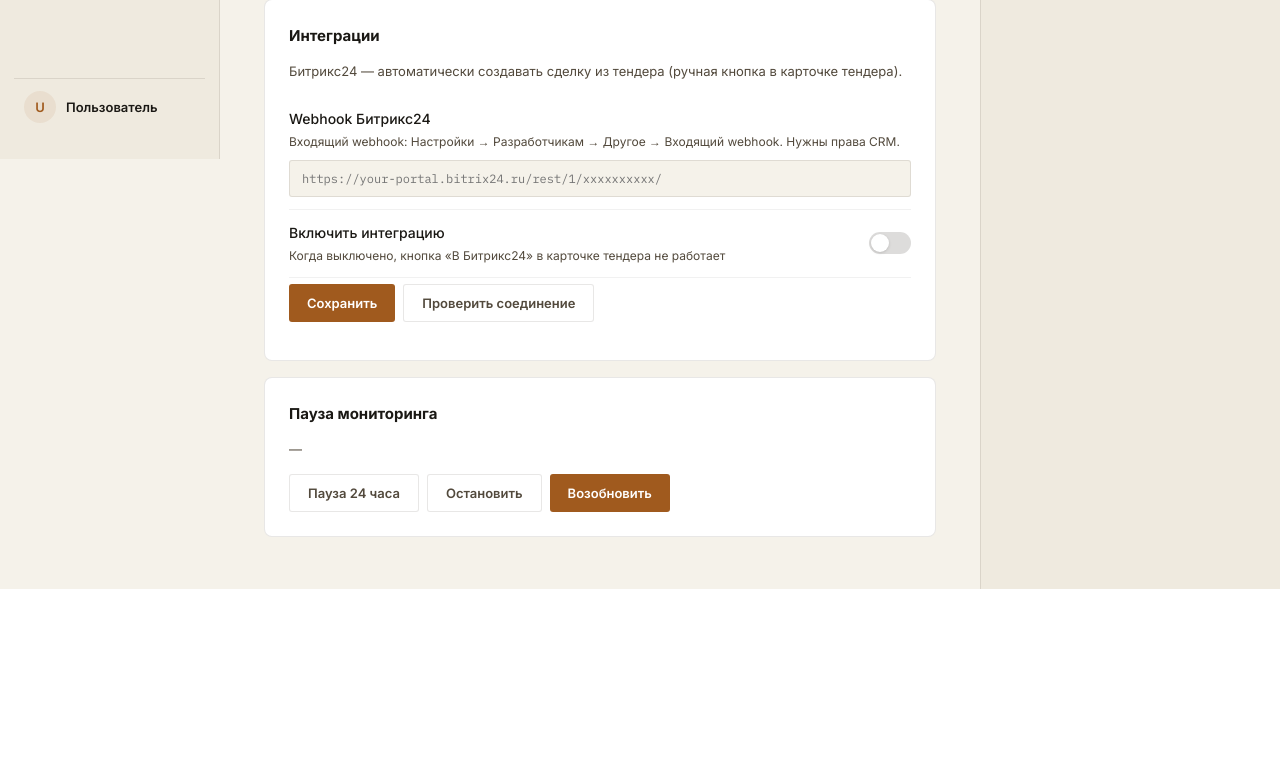
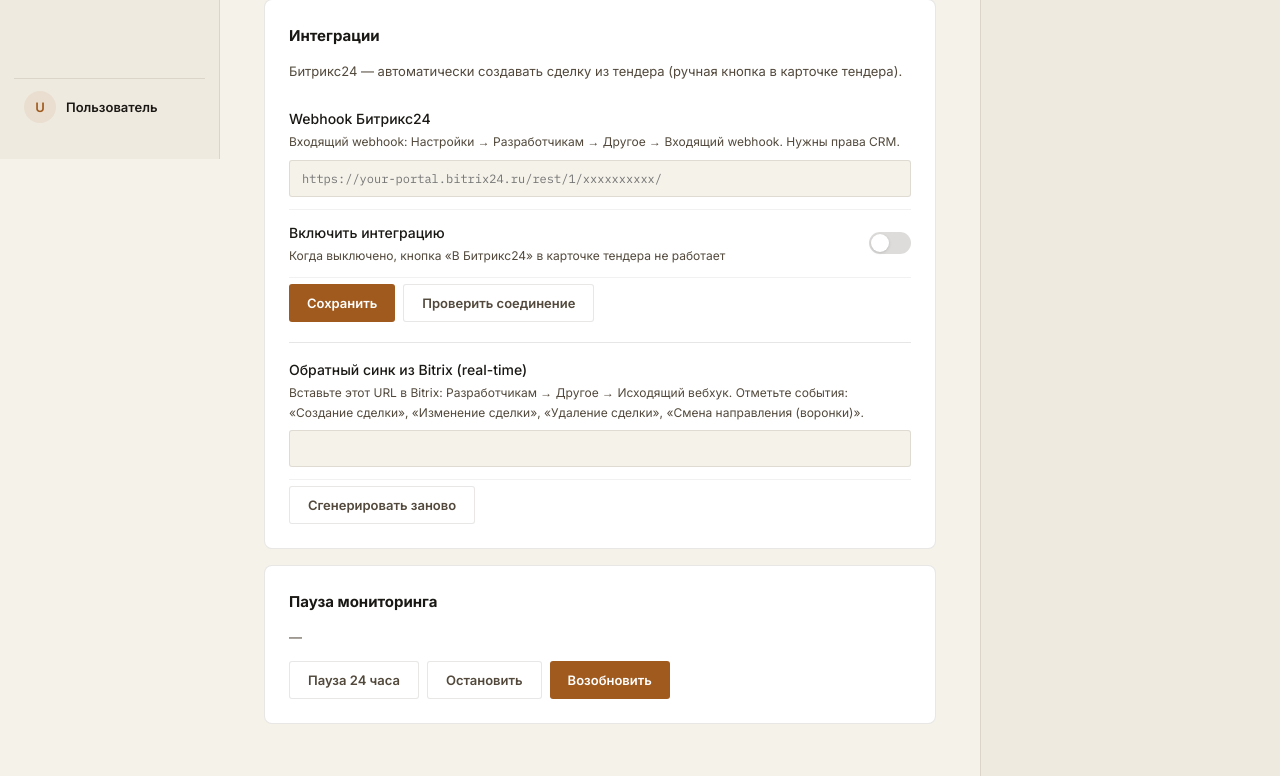
Before and after one commit to nikoly240702/tender-ai-bot, a Python web app: template cabinet/templates/settings.html in a window 1280 px wide. Shown: the part 641-1417 px from the top of the page. Before the commit the page ends 1230 px from the top, so only its background shows below. Run offline with Jinja, Linux system fonts and the light colour scheme; the template is opened without the code that fills it, so the values that code supplies are empty; some web fonts are replaced.

Commit message:
feat(bitrix): settings UI for inbound webhook URL with rotation

```diff
--- a/cabinet/static/js/pages/settings.js
+++ b/cabinet/static/js/pages/settings.js
@@ -33,6 +33,13 @@
     if (bx) bx.value = s.bitrix24_webhook_url || s.bitrix24_webhook || '';
     const bxT = byId('toggle-bitrix');
     if (bxT) bxT.classList.toggle('on', !!s.bitrix24_enabled);
+
+    // Bitrix24 inbound webhook
+    const bxInboundUrl = byId('bx-inbound-url');
+    if (bxInboundUrl) {
+      const inbound = await apiGet('/cabinet/api/settings/bitrix-inbound');
+      if (inbound && inbound.ok) bxInboundUrl.value = inbound.url;
+    }
   }
 
   function tierLabel(t) {
@@ -122,5 +129,26 @@
     });
   }
 
+  const bxInboundRotate = byId('bx-inbound-rotate');
+  if (bxInboundRotate) {
+    bxInboundRotate.addEventListener('click', async (e) => {
+      const btn = e.currentTarget;
+      if (btn.disabled) return;
+      const orig = btn.textContent;
+      btn.disabled = true;
+      btn.textContent = '⏳ Генерируем…';
+      try {
+        const data = await apiPost('/cabinet/api/settings/bitrix-inbound/rotate', {});
+        if (data && data.ok) {
+          byId('bx-inbound-url').value = data.url;
+          Toast.show('✓ Новый URL сгенерирован — обновите его в Bitrix', 'positive');
+        }
+      } finally {
+        btn.disabled = false;
+        btn.textContent = orig;
+      }
+    });
+  }
+
   load();
 })();
--- a/cabinet/templates/settings.html
+++ b/cabinet/templates/settings.html
@@ -80,6 +80,20 @@
     <button class="btn btn-secondary" id="bx-test">Проверить соединение</button>
   </div>
   <p class="desc" id="bx-status" style="margin-top:10px"></p>
+
+  <div class="setting-row" style="margin-top:20px;border-top:1px solid var(--line);padding-top:16px;">
+    <div style="flex:1">
+      <div class="label">Обратный синк из Bitrix (real-time)</div>
+      <div class="hint">
+        Вставьте этот URL в Bitrix: Разработчикам → Другое → Исходящий вебхук.
+        Отметьте события: «Создание сделки», «Изменение сделки», «Удаление сделки», «Смена направления (воронки)».
+      </div>
+      <input type="text" id="bx-inbound-url" readonly style="width:100%;margin-top:8px;padding:10px 12px;border-radius:var(--radius-sm);background:var(--bg);border:1px solid var(--line);color:var(--text);font-family:var(--font-mono);font-size:12px;">
+    </div>
+  </div>
+  <div class="pause-actions">
+    <button class="btn btn-secondary" id="bx-inbound-rotate">Сгенерировать заново</button>
+  </div>
 </div>
 
 <div class="settings-section">
@@ -94,5 +108,5 @@
 {% endblock %}
 
 {% block page_js %}
-<script src="/cabinet/static/js/pages/settings.js?v=8"></script>
+<script src="/cabinet/static/js/pages/settings.js?v=9"></script>
 {% endblock %}
```
